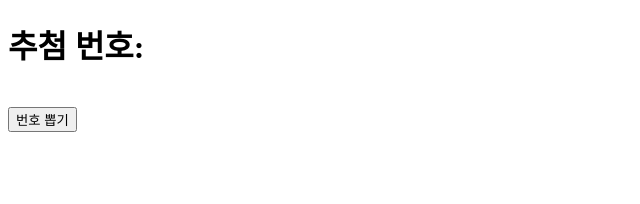
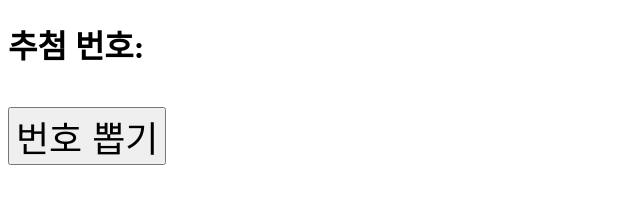
Before and after one commit to JSHPower03/Noretor, a plain HTML site: page index.html in a window 1280 px wide. Shown: the whole page, without its empty margins (0-640 px from the left). Drawn offline with Linux system fonts and the light colour scheme.

Commit message:
Update index.html

```diff
--- a/index.html
+++ b/index.html
@@ -4,6 +4,12 @@
         <meta charset="utf-8">
         <meta name="viewport" content="width=device-width, initial-scale=1.0">
         <title>Lotto 번호 추첨</title>
+
+        <style>
+            button {
+                font-size: 36px;
+            }
+        </style>
     </head>
     <body>
         <h1 id="random-number">추첨 번호: </h1><br>
```
